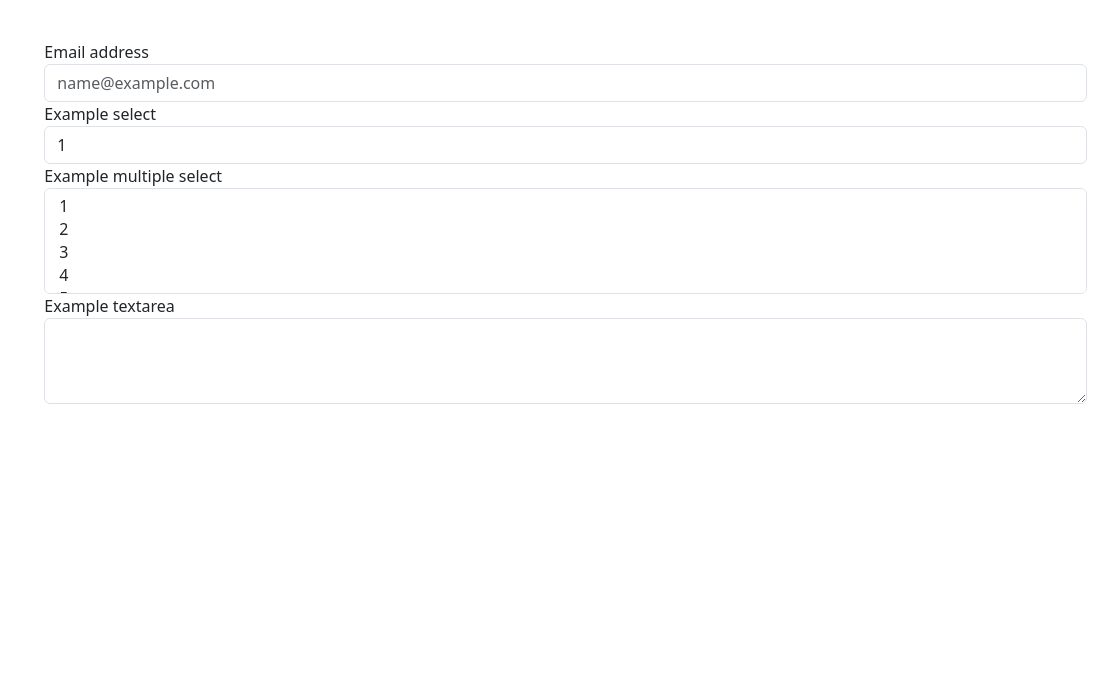
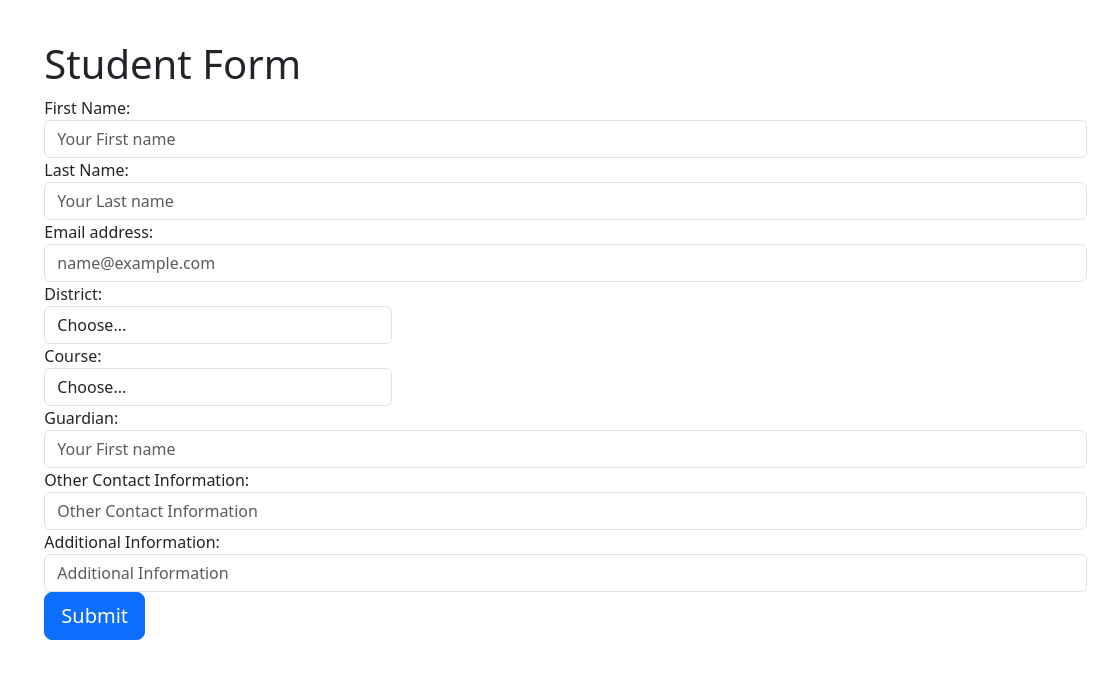
Before and after one commit to EshanAdithaya/StudentManagementSystem-ETF_Y-S2-, a plain HTML site: page sms_student.html in a window 1280 px wide. Shown: the full height of the page, 181-1280 px from the left. Drawn offline with nearby package versions, Linux system fonts and the light colour scheme.

Commit message:
update student form

```diff
--- a/sms_student.html
+++ b/sms_student.html
@@ -60,35 +60,94 @@
         </div>
         <!-- in this div you have to make the changes-->
         <div class="col-10" style="text-align: justify;">
+
+            <H1>Student Form</H1>
             <form>
                 <div class="form-group">
-                  <label for="exampleFormControlInput1">Email address</label>
-                  <input type="email" class="form-control" id="exampleFormControlInput1" placeholder="name@example.com">
+                  <label for="exampleFormControlInput1">First Name:</label>
+                  <input type="text" class="form-control" id="exampleFormControlInput1" placeholder="Your First name">
                 </div>
                 <div class="form-group">
-                  <label for="exampleFormControlSelect1">Example select</label>
-                  <select class="form-control" id="exampleFormControlSelect1">
-                    <option>1</option>
-                    <option>2</option>
-                    <option>3</option>
-                    <option>4</option>
-                    <option>5</option>
-                  </select>
-                </div>
+                    <label for="exampleFormControlInput1">Last Name:</label>
+                    <input type="text" class="form-control" id="exampleFormControlInput1" placeholder="Your Last name">
+                  </div>
                 <div class="form-group">
-                  <label for="exampleFormControlSelect2">Example multiple select</label>
-                  <select multiple class="form-control" id="exampleFormControlSelect2">
-                    <option>1</option>
-                    <option>2</option>
-                    <option>3</option>
-                    <option>4</option>
-                    <option>5</option>
-                  </select>
-                </div>
-                <div class="form-group">
-                  <label for="exampleFormControlTextarea1">Example textarea</label>
-                  <textarea class="form-control" id="exampleFormControlTextarea1" rows="3"></textarea>
-                </div>
+                    <label for="exampleFormControlInput1">Email address:</label>
+                    <input type="email" class="form-control" id="exampleFormControlInput1" placeholder="name@example.com">
+                  </div>
+                  <div class="form-group col-md-4">
+                    <label for="inputDistrict">District:</label>
+                    <select id="inputDistrict" class="form-control">
+                      <option selected>Choose...</option>
+                      <option>Colombo</option>
+                      <option>Gampaha</option>
+                      <option>Kalutara</option>
+                      <option>Kandy</option>
+                      <option>Matale</option>
+                      <option>Nuwara Eliya</option>
+                      <option>Galle</option>
+                      <option>Matara</option>
+                      <option>Hambantota</option>
+                      <option>Jaffna</option>
+                      <option>Kilinochchi</option>
+                      <option>Mannar</option>
+                      <option>Mullaitivu</option>
+                      <option>Vavuniya</option>
+                      <option>Puttalam</option>
+                      <option>Anuradhapura</option>
+                      <option>Polonnaruwa</option>
+                      <option>Batticaloa</option>
+                      <option>Ampara</option>
+                      <option>Trincomalee</option>
+                      <option>Kurunegala</option>
+                      <option>Maharagama</option>
+                      <option>Kegalle</option>
+                      <option>Ratnapura</option>
+                    </select>
+                  </div>
+                  <div class="form-group col-md-4">
+                    <label for="inputCourse">Course:</label>
+                    <select id="inputCourse" class="form-control">
+                      <option selected>Choose...</option>
+                      <option>Computer Science</option>
+                      <option>Electrical Engineering</option>
+                      <option>Mechanical Engineering</option>
+                      <option>Business Administration</option>
+                      <option>Psychology</option>
+                      <option>English Literature</option>
+                      <option>Mathematics</option>
+                      <option>Physics</option>
+                      <option>Chemistry</option>
+                      <option>Biology</option>
+                      <option>History</option>
+                      <option>Economics</option>
+                      <option>Political Science</option>
+                      <option>Environmental Science</option>
+                      <option>Medical Science</option>
+                      <option>Law</option>
+                      <option>Architecture</option>
+                      <option>Graphic Design</option>
+                      <option>Journalism</option>
+                      <option>International Relations</option>
+                      <option>Marketing</option>
+                      <option>Finance</option>
+                      <option>Human Resource Management</option>
+                    </select>
+                  </div>
+                  <div class="form-group">
+                    <label for="exampleFormControlInput1">Guardian:</label>
+                    <input type="text" class="form-control" id="exampleFormControlInput1" placeholder="Your First name">
+                  </div>
+                  <div class="form-group">
+                    <label for="exampleFormControlInput1">Other Contact Information:</label>
+                    <input type="text" class="form-control" id="exampleFormControlInput1" placeholder="Other Contact Information">
+                  </div>
+                  <div class="form-group">
+                    <label for="exampleFormControlInput1">Additional Information:</label>
+                    <input type="text" class="form-control" id="exampleFormControlInput1" placeholder="Additional Information">
+                  </div>
+
+                  <button type="button " class="btn btn-primary btn-lg">Submit</button>
               </form>
         </div>
     </div>
```
